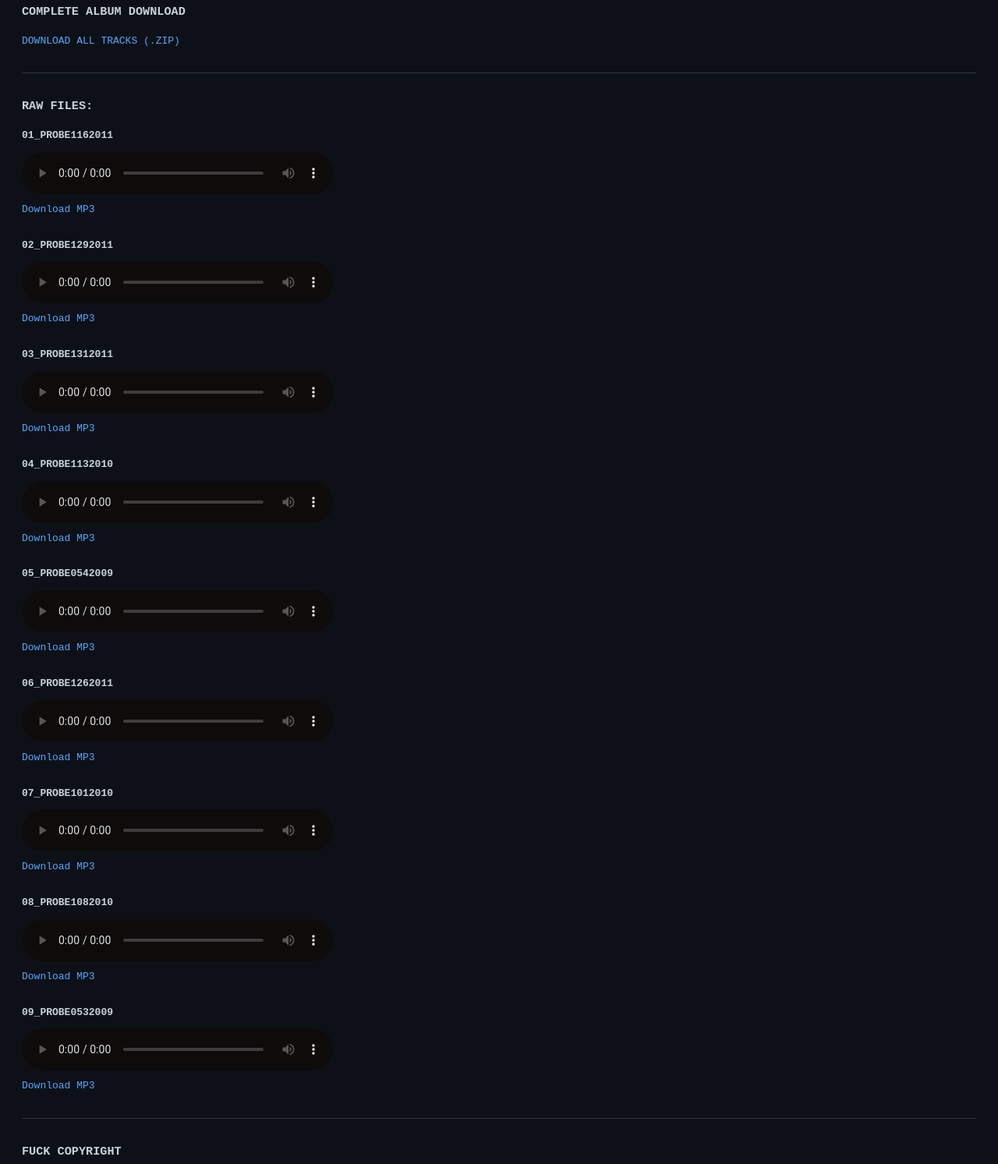
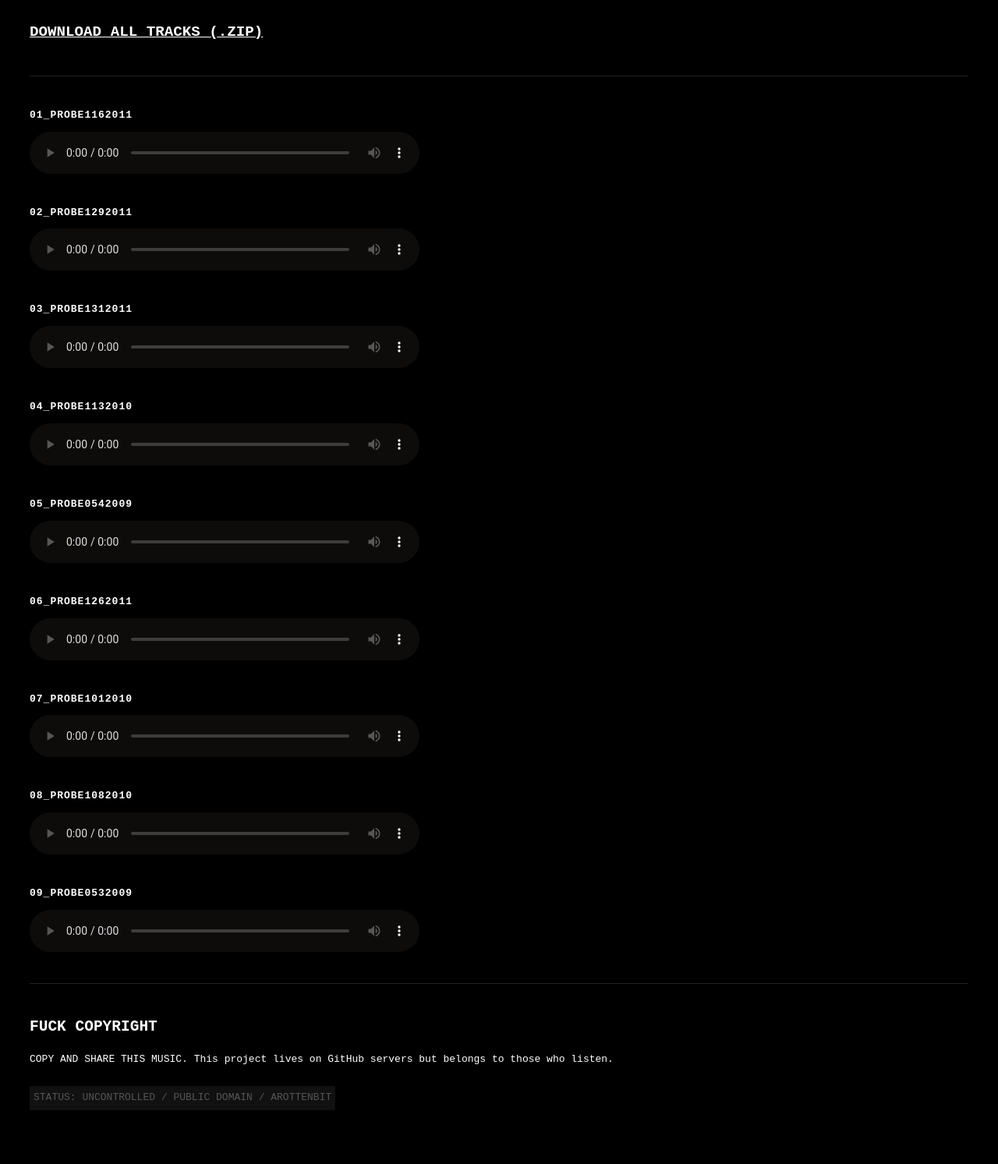
Before and after one commit to ARB-LAB-2029/YDKWCI-RAW, a plain HTML site: page index.html in a window 1280 px wide. Shown: the part 269-1762 px from the top of the page at 78% size. After the commit the page ends 1731 px from the top, so only its background shows below. Drawn offline with Linux system fonts and the light colour scheme.

Commit message:
Update index.html

```diff
--- a/index.html
+++ b/index.html
@@ -5,14 +5,17 @@
     <meta name="viewport" content="width=device-width, initial-scale=1.0">
     <title>YDKWCI-RAW by arottenbit</title>
     <style>
-        body { background-color: #0d1117; color: #c9d1d9; font-family: monospace; padding: 20px; line-height: 1.6; }
-        h1 { color: #58a6ff; }
-        blockquote { border-left: 3px solid #30363d; padding-left: 15px; color: #8b949e; margin: 20px 0; }
-        hr { border: 0; border-top: 1px solid #30363d; margin: 30px 0; }
-        .track { margin-bottom: 25px; }
-        audio { width: 100%; max-width: 400px; display: block; margin: 10px 0; filter: invert(100%); }
-        a { color: #58a6ff; text-decoration: none; }
-        a:hover { text-decoration: underline; }
+        body { background-color: #000; color: #fff; font-family: monospace; padding: 30px; line-height: 1.6; }
+        h1 { margin-bottom: 5px; font-size: 1.5rem; }
+        h3 { margin-top: 0; color: #888; font-weight: normal; }
+        blockquote { border-left: 2px solid #444; padding-left: 15px; color: #888; margin: 30px 0; font-style: italic; }
+        hr { border: 0; border-top: 1px solid #222; margin: 40px 0; }
+        .track { margin-bottom: 40px; }
+        .track-title { display: block; margin-bottom: 10px; font-weight: bold; letter-spacing: 1px; }
+        audio { width: 100%; max-width: 500px; display: block; filter: invert(100%); }
+        a { color: #fff; text-decoration: underline; }
+        .zip-link { font-size: 1.2rem; font-weight: bold; }
+        code { background: #111; padding: 5px; display: inline-block; margin-top: 10px; color: #555; }
     </style>
 </head>
 <body>
@@ -28,26 +31,60 @@
 
     <hr>
 
-    <h3>COMPLETE ALBUM DOWNLOAD</h3>
-    <a href="https://github.com/ARB-LAB-2029/YDKWCI-RAW/archive/refs/heads/main.zip">DOWNLOAD ALL TRACKS (.ZIP)</a>
+    <div class="track">
+        <a class="zip-link" href="https://github.com/ARB-LAB-2029/YDKWCI-RAW/archive/refs/heads/main.zip">DOWNLOAD ALL TRACKS (.ZIP)</a>
+    </div>
 
     <hr>
 
-    <h3>RAW FILES:</h3>
+    <div class="track">
+        <span class="track-title">01_PROBE1162011</span>
+        <audio controls src="01_PROBE1162011.mp3"></audio>
+    </div>
 
-    <div class="track"><strong>01_PROBE1162011</strong><audio controls src="01_PROBE1162011.mp3"></audio><a href="01_PROBE1162011.mp3">Download MP3</a></div>
-    <div class="track"><strong>02_PROBE1292011</strong><audio controls src="02_PROBE1292011.mp3"></audio><a href="02_PROBE1292011.mp3">Download MP3</a></div>
-    <div class="track"><strong>03_PROBE1312011</strong><audio controls src="03_PROBE1312011.mp3"></audio><a href="03_PROBE1312011.mp3">Download MP3</a></div>
-    <div class="track"><strong>04_PROBE1132010</strong><audio controls src="04_PROBE1132010.mp3"></audio><a href="04_PROBE1132010.mp3">Download MP3</a></div>
-    <div class="track"><strong>05_PROBE0542009</strong><audio controls src="05_PROBE0542009.mp3"></audio><a href="05_PROBE0542009.mp3">Download MP3</a></div>
-    <div class="track"><strong>06_PROBE1262011</strong><audio controls src="06_PROBE1262011.mp3"></audio><a href="06_PROBE1262011.mp3">Download MP3</a></div>
-    <div class="track"><strong>07_PROBE1012010</strong><audio controls src="07_PROBE1012010.mp3"></audio><a href="07_PROBE1012010.mp3">Download MP3</a></div>
-    <div class="track"><strong>08_PROBE1082010</strong><audio controls src="08_PROBE1082010.mp3"></audio><a href="08_PROBE1082010.mp3">Download MP3</a></div>
-    <div class="track"><strong>09_PROBE0532009</strong><audio controls src="09_PROBE0532009.mp3"></audio><a href="09_PROBE0532009.mp3">Download MP3</a></div>
+    <div class="track">
+        <span class="track-title">02_PROBE1292011</span>
+        <audio controls src="02_PROBE1292011.mp3"></audio>
+    </div>
+
+    <div class="track">
+        <span class="track-title">03_PROBE1312011</span>
+        <audio controls src="03_PROBE1312011.mp3"></audio>
+    </div>
+
+    <div class="track">
+        <span class="track-title">04_PROBE1132010</span>
+        <audio controls src="04_PROBE1132010.mp3"></audio>
+    </div>
+
+    <div class="track">
+        <span class="track-title">05_PROBE0542009</span>
+        <audio controls src="05_PROBE0542009.mp3"></audio>
+    </div>
+
+    <div class="track">
+        <span class="track-title">06_PROBE1262011</span>
+        <audio controls src="06_PROBE1262011.mp3"></audio>
+    </div>
+
+    <div class="track">
+        <span class="track-title">07_PROBE1012010</span>
+        <audio controls src="07_PROBE1012010.mp3"></audio>
+    </div>
+
+    <div class="track">
+        <span class="track-title">08_PROBE1082010</span>
+        <audio controls src="08_PROBE1082010.mp3"></audio>
+    </div>
+
+    <div class="track">
+        <span class="track-title">09_PROBE0532009</span>
+        <audio controls src="09_PROBE0532009.mp3"></audio>
+    </div>
 
     <hr>
 
-    <h3>FUCK COPYRIGHT</h3>
+    <h2>FUCK COPYRIGHT</h2>
     <p>COPY AND SHARE THIS MUSIC. This project lives on GitHub servers but belongs to those who listen.</p>
     <code>STATUS: UNCONTROLLED / PUBLIC DOMAIN / AROTTENBIT</code>
 
```
